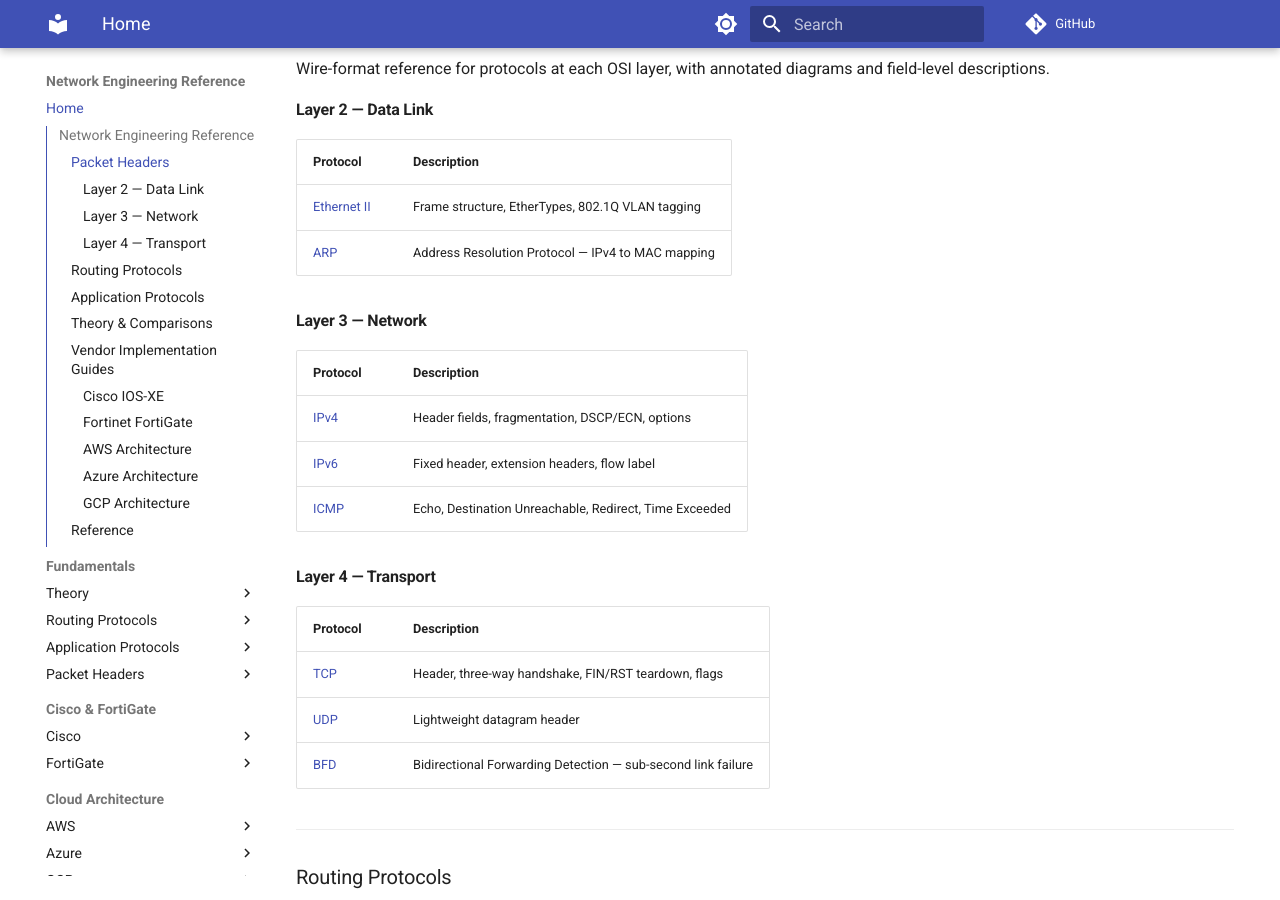
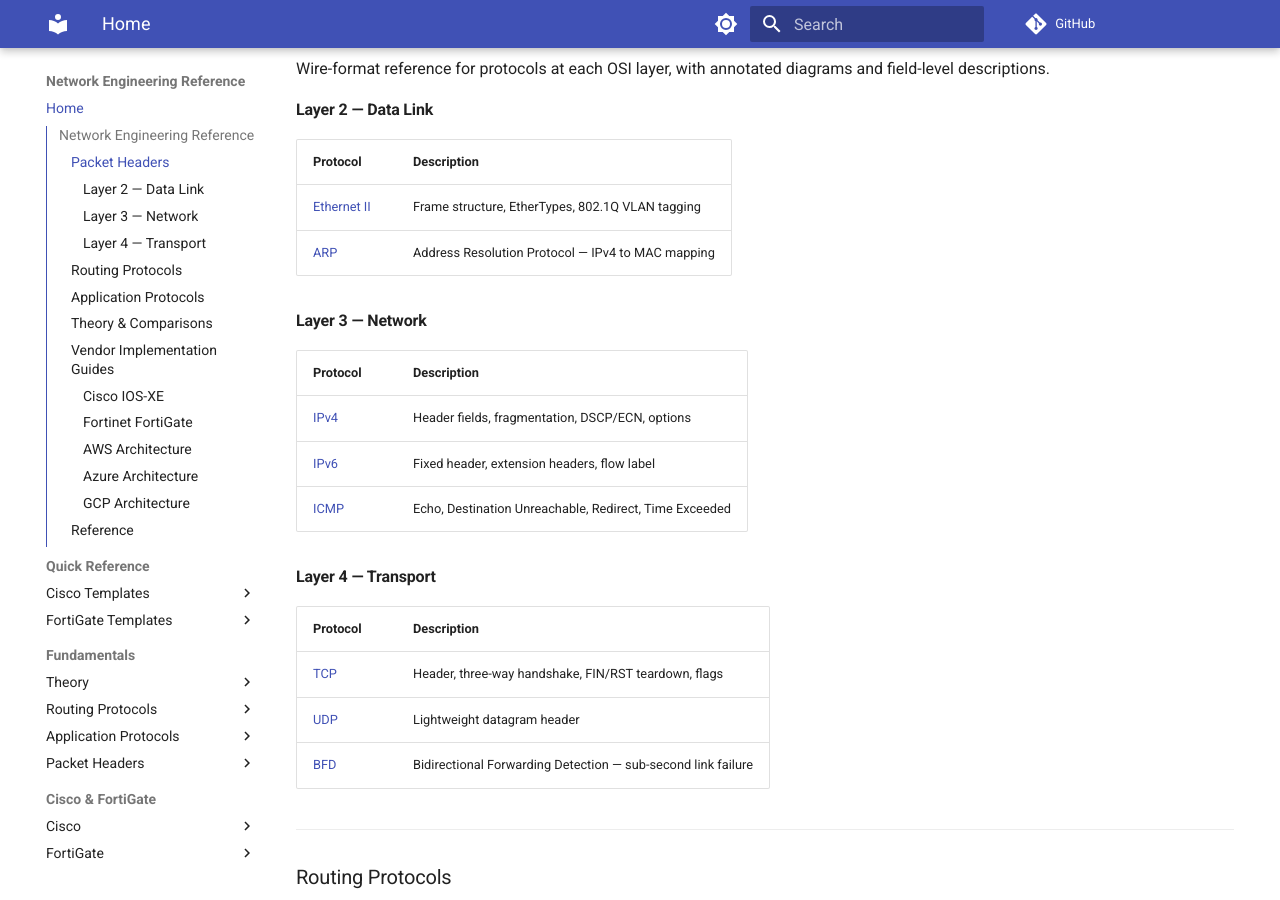
Before and after one commit to neil-booker-cko/docs, an MkDocs documentation site: the page built from docs/index.md, in a window 1280 px wide and 900 px high, scrolled down 330 px. Built offline with MkDocs 1.6.1 and Material for MkDocs 9.7.7, drawn with Linux system fonts in a browser that asks for light colours; comment, search, counter and statistics services are not loaded; part of the change alters nothing that is shown.

Commit message:
Add Quick Reference section with configuration templates to nav
Organized top-level nav with two subsections:
- Cisco Templates: 10 templates (routing, VPN, HA, security, AAA, SSH)
- FortiGate Templates: 9 templates (routing, VPN, HA, security, AAA, SSH)

Templates now discoverable and linked from main navigation.

Co-Authored-By: Claude Haiku 4.5 <noreply@anthropic.com>

```diff
--- a/mkdocs.yml
+++ b/mkdocs.yml
@@ -67,6 +67,28 @@ plugins:
 
 nav:
   - Home: index.md
+  - Quick Reference:
+      - Cisco Templates:
+          - BGP: templates/cisco/bgp-minimal.md
+          - OSPF: templates/cisco/ospf-minimal.md
+          - EIGRP: templates/cisco/eigrp-minimal.md
+          - BFD: templates/cisco/bfd-minimal.md
+          - IPsec VPN: templates/cisco/ipsec-vpn-minimal.md
+          - DMVPN: templates/cisco/dmvpn-minimal.md
+          - HSRP: templates/cisco/hsrp-minimal.md
+          - AAA: templates/cisco/aaa-minimal.md
+          - SSH: templates/cisco/ssh-minimal.md
+          - Security Hardening: templates/cisco/security-hardening-minimal.md
+      - FortiGate Templates:
+          - BGP: templates/fortigate/bgp-minimal.md
+          - OSPF: templates/fortigate/ospf-minimal.md
+          - BFD: templates/fortigate/bfd-minimal.md
+          - IPsec VPN: templates/fortigate/ipsec-vpn-minimal.md
+          - VRRP: templates/fortigate/vrrp-minimal.md
+          - HA: templates/fortigate/ha-minimal.md
+          - AAA: templates/fortigate/aaa-minimal.md
+          - SSH: templates/fortigate/ssh-minimal.md
+          - Security Hardening: templates/fortigate/security-hardening-minimal.md
   - Fundamentals:
       - Theory:
           - Protocol Comparisons:
```
